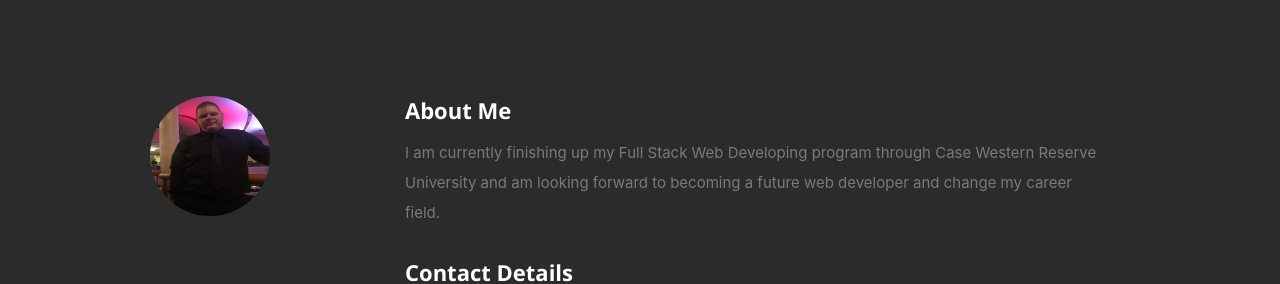
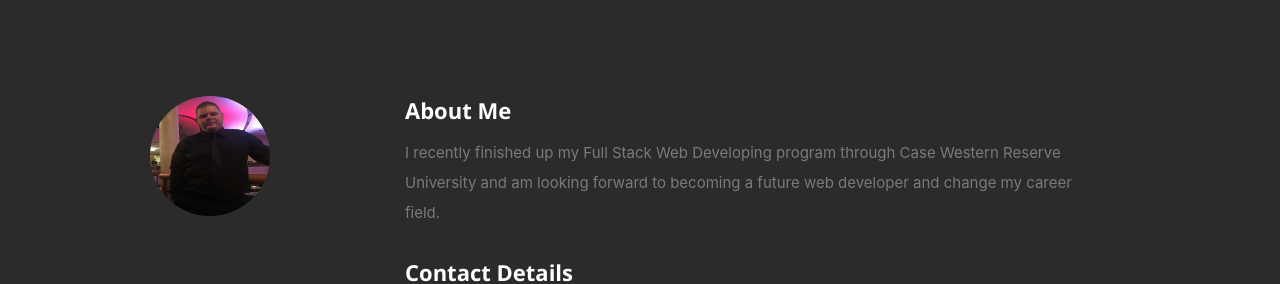
Before and after one commit to mikeowen87/React--Portfolio, a React (Create React App) app: page / in a window 1280 px wide. Shown: the part 800-1084 px from the top of the page. Built offline with nearby package versions, Linux system fonts and the light colour scheme; the HTML template or start-up script is replaced by a standard one.

Commit message:
resumedataupdated2

```diff
--- a/src/resumeData.js
+++ b/src/resumeData.js
@@ -1,7 +1,7 @@
 export default {
     "imagebaseurl":"",
     "name": "Michael Owen",
-    "role": "Full Stack Web Developer",
+    "role": "Full Stack Web Developer" ,
     "linkedinId":"Your LinkedIn Id",
         "roleDescription": "Recently completed a Full-Stack Coding Bootcamp through Case Western Reserve University. Looking to grow into the web developing world.",
     "socialLinks":[
@@ -17,7 +17,7 @@ export default {
         },
 
       ],
-    "aboutme": "I am currently finishing up my Full Stack Web Developing program through Case Western Reserve University and am looking forward to becoming a future web developer and change my career field.",
+    "aboutme": "I recently finished up my Full Stack Web Developing program through Case Western Reserve University and am looking forward to becoming a future web developer and change my career field.",
     "address":"Highland Heights, OH 44143",
     "website":"",
     "education":[
```
